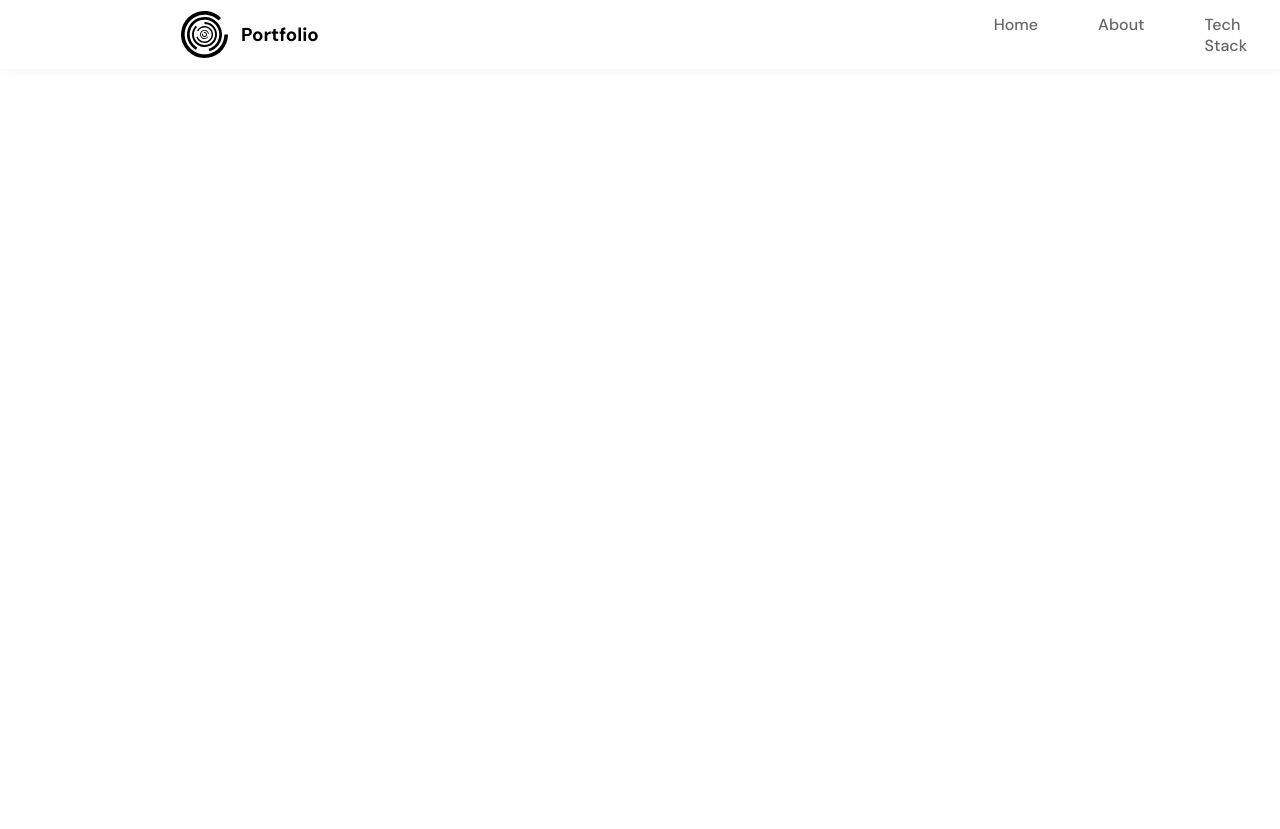
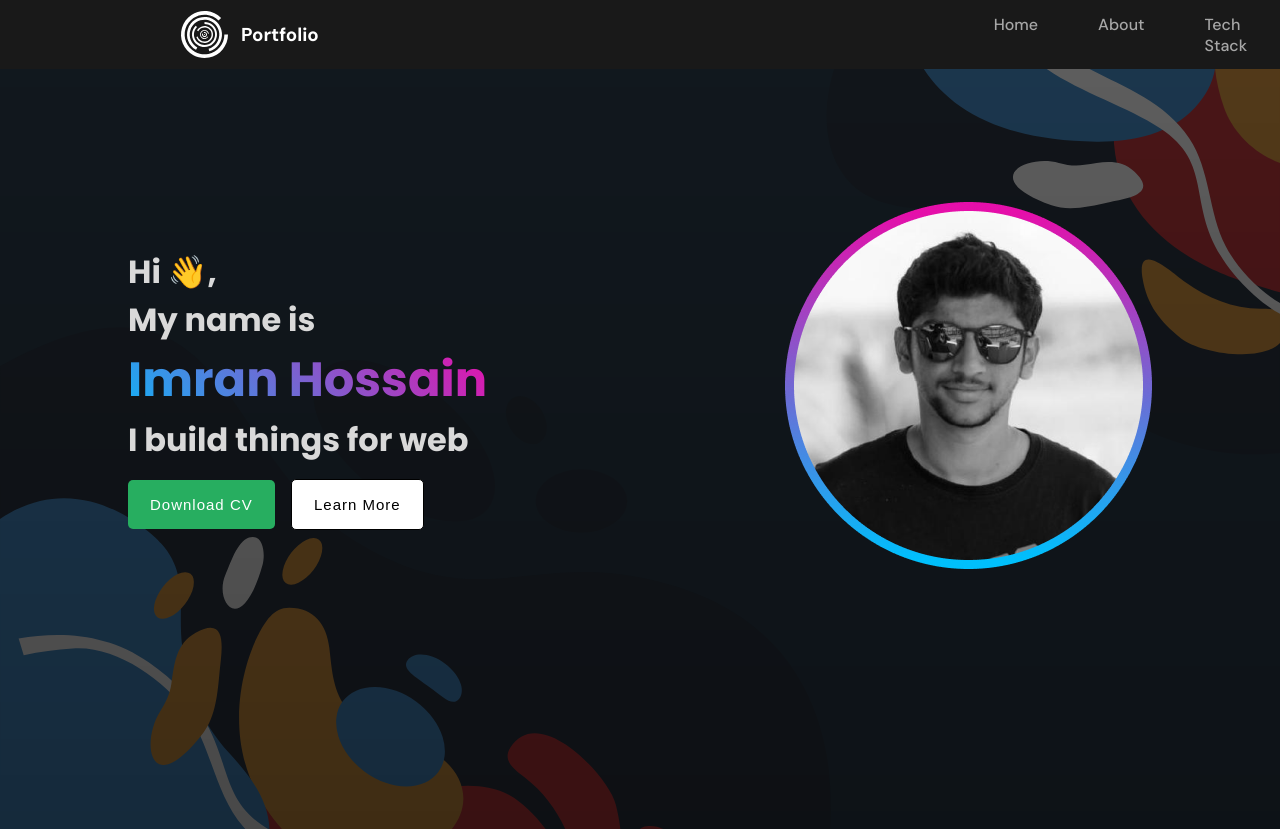
Before and after one commit to imran-it1/my-portfolio-project, a plain HTML site: page index.html in a window 1280 px wide. Shown: the top 829 px of the page. Before the commit the page ends 800 px from the top, so only its background shows below. Drawn offline with Linux system fonts and the light colour scheme.

Commit message:
hero ection added

```diff
--- a/Styles/style.css
+++ b/Styles/style.css
@@ -8,16 +8,14 @@ body {
     scroll-behavior: smooth;
     -webkit-font-smoothing: antialiased;
     font-family: 'Poppins', sans-serif;
+    background-color: #191919;
 }
 
 /* Header section style */
 
-
-.header_section {
+header {
     height: 100vh;
 }
-
-
 
 /* Nav Style Start */
 
@@ -26,22 +24,22 @@ body {
     display: flex;
     justify-content: space-between;
     padding: 10px 180px;
-    background-color: rgb(255, 255, 255);
-    box-shadow: 1px 1px 9px 1px rgba(231, 231, 231, 0.38);
+    /* background-color: rgb(255, 255, 255); */
+    /* box-shadow: 1px 1px 9px 1px rgba(231, 231, 231, 0.38);
     -webkit-box-shadow: 1px 1px 9px 1px rgba(231, 231, 231, 0.38);
-    -moz-box-shadow: 1px 1px 9px 1px rgba(231, 231, 231, 0.38);
+    -moz-box-shadow: 1px 1px 9px 1px rgba(231, 231, 231, 0.38); */
 }
 
 .nav_container li,
 a {
     list-style: none;
     text-decoration: none;
-    color: #666;
+    color: #A7A7A7;
     font-weight: 500;
 }
 
 .nav_container li>a:hover {
-    color: rgb(174, 59, 190);
+    color: #27AE60;
 }
 
 .logo_link {
@@ -54,6 +52,7 @@ a {
     display: flex;
     align-items: center;
     gap: 12px;
+    color: white;
 }
 
 .logo_link>ul {
@@ -64,10 +63,75 @@ a {
 .nav_social_link {
     display: flex;
     align-items: center;
-    gap: 20px;
+    gap: 30px;
 }
 
 .nav_social_icon {
     width: 30px;
     height: 30px;
 }
+
+/* Hero Section Style */
+
+.hero_wraper {
+    height: 95vh;
+    width: 100%;
+    background-image: url("../asset/svg/herobg2.svg"), linear-gradient(rgba(0, 0, 0, 0.637), rgba(0, 0, 0, 0.719));
+    background-repeat: no-repeat;
+    background-blend-mode: overlay;
+    background-size: cover;
+}
+
+.hero_section {
+    display: flex;
+    width: 80%;
+    height: 80vh;
+    margin: auto;
+    align-items: center;
+    justify-content: space-between;
+    color: #D9D9D9;
+}
+
+.text_primary {
+    font-size: 3rem;
+    background-color: #f3ec78;
+    background-image: linear-gradient(45deg, #13B0F5, #E70FAA);
+    background-size: 100%;
+    -webkit-background-clip: text;
+    -moz-background-clip: text;
+    -webkit-text-fill-color: transparent;
+    -moz-text-fill-color: transparent;
+}
+
+.btn {
+    background-color: #27AE60;
+    border: none;
+    padding: 16px 22px;
+    font-size: 15px;
+    font-weight: 500;
+    letter-spacing: 1px;
+    border-radius: 5px;
+    color: white;
+}
+
+.btn:hover {
+    background-color: #04ac4a;
+    cursor: pointer;
+}
+
+.hero_title {
+    margin-bottom: 15px;
+}
+
+.btn-more {
+    margin-left: 12px;
+    background-color: white;
+    color: black;
+    border: 1px solid black;
+}
+
+.btn-more:hover {
+    background-color: black;
+    color: white;
+    border: 1px solid white;
+}
--- a/index.html
+++ b/index.html
@@ -16,10 +16,14 @@
       href="https://fonts.googleapis.com/css2?family=DM+Sans:wght@400;500;700&family=Poppins:wght@100;200;300;400;500;600;700;800;900&display=swap"
       rel="stylesheet"
     />
+    <script
+      src="https://kit.fontawesome.com/b213860ddd.js"
+      crossorigin="anonymous"
+    ></script>
   </head>
   <body>
     <!-- Header Section Start  -->
-    <header class="header_section">
+    <header>
       <nav class="nav_container">
         <div class="logo_link">
           <div class="logo_svg">
@@ -32,27 +36,27 @@
             >
               <path
                 d="M48 24.5C48 29.9369 46.1149 35.2055 42.6658 39.4083C39.2167 43.611 34.417 46.4878 29.0847 47.5485C23.7523 48.6091 18.2171 47.7881 13.4222 45.2252C8.62734 42.6623 4.86945 38.5161 2.78886 33.4931C0.70827 28.4701 0.433699 22.8811 2.01193 17.6783C3.59017 12.4756 6.92355 7.98103 11.4441 4.96048C15.9647 1.93993 21.3928 0.58027 26.8034 1.11317C32.2141 1.64608 37.2726 4.03857 41.117 7.883L38.5485 10.4515C35.2983 7.2013 31.0217 5.17862 26.4474 4.72808C21.8731 4.27755 17.284 5.42705 13.4622 7.98071C9.64035 10.5344 6.82221 14.3342 5.48792 18.7328C4.15364 23.1313 4.38577 27.8564 6.14476 32.103C7.90376 36.3496 11.0808 39.8549 15.1345 42.0217C19.1882 44.1884 23.8679 44.8826 28.376 43.9859C32.8842 43.0891 36.9419 40.657 39.8579 37.1039C42.7739 33.5508 44.3676 29.0965 44.3676 24.5H48Z"
-                fill="black"
+                fill="white"
               />
               <path
                 d="M16.0158 39.8059C12.4747 37.843 9.72374 34.7131 8.23167 30.9493C6.73959 27.1856 6.59871 23.0209 7.83302 19.1649C9.06733 15.3089 11.6005 12.0002 15.0008 9.80253C18.4011 7.60485 22.4583 6.65418 26.481 7.11251C30.5037 7.57084 34.243 9.4098 37.0618 12.3161C39.8807 15.2223 41.6046 19.0161 41.9398 23.0509C42.2751 27.0857 41.201 31.1119 38.9005 34.4436C36.6 37.7752 33.2155 40.2061 29.3236 41.3221L28.578 38.7219C31.8683 37.7784 34.7297 35.7233 36.6746 32.9066C38.6195 30.0899 39.5276 26.686 39.2442 23.2749C38.9607 19.8637 37.5033 16.6564 35.1201 14.1993C32.737 11.7423 29.5757 10.1876 26.1748 9.8001C22.7739 9.41262 19.3438 10.2163 16.4691 12.0743C13.5943 13.9323 11.4528 16.7296 10.4092 19.9895C9.36571 23.2495 9.48482 26.7704 10.7463 29.9524C12.0077 33.1344 14.3334 35.7806 17.3272 37.44L16.0158 39.8059Z"
-                fill="black"
+                fill="white"
               />
               <path
                 d="M24.5 12C27.392 12 30.1944 13.0027 32.4299 14.8374C34.6654 16.672 36.1957 19.225 36.7598 22.0614C37.324 24.8977 36.8873 27.842 35.524 30.3925C34.1608 32.9429 31.9554 34.9418 29.2836 36.0485C26.6118 37.1552 23.6389 37.3012 20.8715 36.4618C18.1041 35.6223 15.7133 33.8492 14.1067 31.4446C12.5 29.0401 11.7768 26.1528 12.0602 23.2748C12.3437 20.3968 13.6163 17.7061 15.6612 15.6612L17.0274 17.0274C15.2986 18.7562 14.2227 21.031 13.983 23.4642C13.7434 25.8973 14.3548 28.3383 15.7132 30.3712C17.0715 32.4041 19.0927 33.9031 21.4323 34.6128C23.772 35.3225 26.2854 35.1991 28.5442 34.2634C30.803 33.3278 32.6675 31.6379 33.8201 29.4817C34.9726 27.3254 35.3418 24.8363 34.8648 22.4383C34.3879 20.0404 33.0942 17.882 31.2042 16.3309C29.3143 14.7799 26.945 13.9321 24.5 13.9321L24.5 12Z"
-                fill="black"
+                fill="white"
               />
               <path
                 d="M17.0301 20.4442C17.9684 18.7159 19.477 17.3666 21.2987 16.6259C23.1204 15.8853 25.1426 15.7992 27.0206 16.3823C28.8987 16.9655 30.5165 18.1818 31.5983 19.824C32.6801 21.4662 33.159 23.4328 32.9535 25.3885C32.7479 27.3442 31.8706 29.1682 30.471 30.5496C29.0714 31.931 27.2361 32.7844 25.2778 32.9643C23.3195 33.1443 21.3594 32.6397 19.7315 31.5364C18.1036 30.4332 16.9086 28.7997 16.3501 26.9141L17.7273 26.5062C18.1914 28.0731 19.1845 29.4306 20.5373 30.3474C21.8901 31.2642 23.519 31.6836 25.1464 31.534C26.7737 31.3845 28.2989 30.6753 29.462 29.5273C30.6251 28.3794 31.3542 26.8636 31.525 25.2384C31.6958 23.6131 31.2978 21.9789 30.3988 20.6142C29.4998 19.2495 28.1554 18.2387 26.5947 17.7541C25.034 17.2695 23.3535 17.341 21.8396 17.9565C20.3258 18.572 19.0721 19.6933 18.2924 21.1295L17.0301 20.4442Z"
-                fill="black"
+                fill="white"
               />
               <path
                 d="M28.2197 27.0327C27.6337 27.8933 26.7675 28.5241 25.7687 28.8176C24.7698 29.1111 23.7001 29.0492 22.7417 28.6424C21.7834 28.2356 20.9958 27.5091 20.513 26.5867C20.0303 25.6643 19.8823 24.603 20.0943 23.5837C20.3063 22.5644 20.8652 21.6502 21.6757 20.9968C22.4862 20.3434 23.4982 19.9912 24.5393 20.0003C25.5803 20.0094 26.586 20.3791 27.385 21.0466C28.184 21.7141 28.7269 22.6379 28.921 23.6607L28.0934 23.8179C27.9356 22.9865 27.4944 22.2356 26.845 21.6931C26.1955 21.1506 25.3781 20.85 24.5319 20.8426C23.6858 20.8353 22.8632 21.1215 22.2044 21.6526C21.5456 22.1837 21.0914 22.9268 20.9191 23.7553C20.7467 24.5837 20.867 25.4463 21.2594 26.1961C21.6517 26.9458 22.2919 27.5363 23.0709 27.867C23.8498 28.1976 24.7193 28.2479 25.5312 28.0094C26.3431 27.7708 27.0471 27.2581 27.5234 26.5586L28.2197 27.0327Z"
-                fill="black"
+                fill="white"
               />
               <path
                 d="M23.7068 22.1292C24.2553 21.9457 24.8504 21.9581 25.3909 22.1642C25.9313 22.3702 26.3835 22.7574 26.6705 23.2595C26.9575 23.7617 27.0615 24.3478 26.9648 24.918C26.8681 25.4883 26.5767 26.0074 26.1402 26.3868C25.7037 26.7663 25.1491 26.9826 24.5709 26.999C23.9928 27.0154 23.4268 26.8309 22.9695 26.4768C22.5122 26.1227 22.1918 25.621 22.0629 25.0571C21.934 24.4933 22.0046 23.9022 22.2627 23.3846L23.1394 23.8217C22.9825 24.1365 22.9395 24.4959 23.0179 24.8388C23.0963 25.1817 23.2911 25.4868 23.5693 25.7022C23.8474 25.9175 24.1916 26.0297 24.5431 26.0198C24.8947 26.0098 25.232 25.8782 25.4975 25.6475C25.7629 25.4167 25.9402 25.101 25.999 24.7543C26.0578 24.4075 25.9945 24.051 25.82 23.7456C25.6454 23.4403 25.3704 23.2048 25.0418 23.0795C24.7131 22.9542 24.3512 22.9467 24.0176 23.0583L23.7068 22.1292Z"
-                fill="black"
+                fill="white"
               />
               <circle
                 cx="24.5"
@@ -74,22 +78,38 @@
         </div>
         <div class="nav_social_link">
           <a href=""
-            ><img class="nav_social_icon" src="./asset/logo/github.png" alt=""
-          /></a>
+            ><i class="fa-brands fa-lg fa-github" style="color: #ffffff"></i
+          ></a>
 
           <a href=""
-            ><img class="nav_social_icon" src="./asset/logo/twitter.png" alt=""
-          /></a>
+            ><i class="fa-brands fa-lg fa-twitter" style="color: #ffffff"></i
+          ></a>
 
           <a href=""
-            ><img
-              class="nav_social_icon"
-              src="./asset/logo/linkedin.png"
-              alt=""
-            />
+            ><i
+              class="fa-brands fa-lg fa-linkedin-in"
+              style="color: #ffffff"
+            ></i>
           </a>
         </div>
       </nav>
+      <div class="hero_wraper">
+        <div class="hero_section">
+          <div>
+            <h1 class="hero_title">
+              Hi 👋, <br />
+              My name is <br />
+              <span class="text_primary">Imran Hossain</span> <br />
+              I build things for web
+            </h1>
+            <button class="btn">Download CV</button>
+            <button class="btn btn-more">Learn More</button>
+          </div>
+          <div>
+            <img src="./images/hero image.png" alt="" />
+          </div>
+        </div>
+      </div>
     </header>
     <!-- Header Section End  -->
   </body>
```
Also changed, not shown: asset/logo/github.png (deleted), asset/logo/linkedin.png (deleted), asset/logo/twitter.png (deleted), asset/svg/herobg.svg (added), asset/svg/herobg2.svg (added), asset/svg/herobg3.jpeg (added), asset/svg/herobg4.jpeg (added), asset/svg/herobg5.svg (added), images/hero image.png (added).
